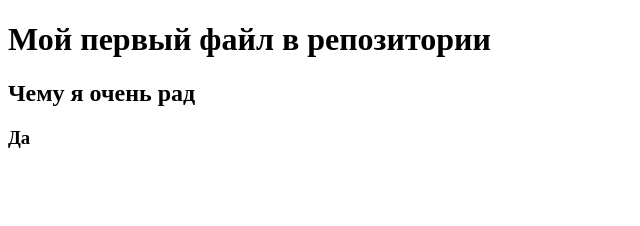
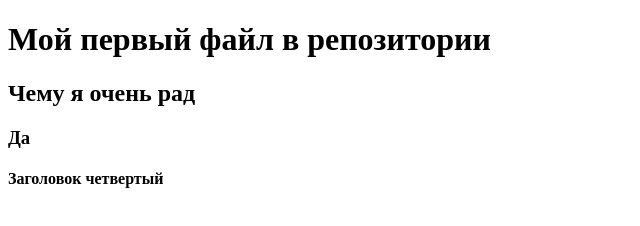
Before and after one commit to IgnatVVSU/FirstPublicRepository, a plain HTML site: page index.html in a window 1280 px wide. Shown: the whole page, without its empty margins (0-640 px from the left). Drawn offline with Linux system fonts and the light colour scheme.

Commit message:
Добавлен четвертый заголовок

```diff
--- a/index.html
+++ b/index.html
@@ -7,6 +7,7 @@
 <h1>Мой первый файл в репозитории</h1>
 <h2>Чему я очень рад</h2>
 <h3>Да</h3>
+<h4>Заголовок четвертый</h4>
 </body>
 </html>
 <!--Комментарий-->
```
